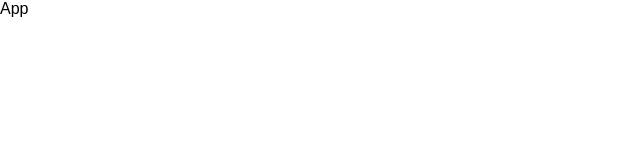
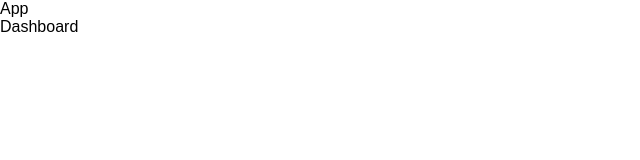
Before and after one commit to keshaldesai/adminui, a React (Create React App) app: page /dashboard in a window 1280 px wide. Shown: the top 160 px of the page, without its empty margins (0-640 px from the left). Built offline with nearby package versions, Linux system fonts and the light colour scheme.

Commit message:
react router setup

```diff
--- a/package.json
+++ b/package.json
@@ -6,7 +6,8 @@
     "node-sass-chokidar": "0.0.3",
     "npm-run-all": "^4.0.2",
     "react": "^15.6.1",
-    "react-dom": "^15.6.1"
+    "react-dom": "^15.6.1",
+    "react-router-dom": "^4.1.2"
   },
   "devDependencies": {
     "react-scripts": "1.0.10"
--- a/src/components/App.js
+++ b/src/components/App.js
@@ -1,8 +1,17 @@
 import React, { Component } from "react";
+import { BrowserRouter as Router, Route } from "react-router-dom";
+import Dashboard from "./Dashboard/Dashboard";
 
 class App extends Component {
   render() {
-    return <div className="app">App</div>;
+    return (
+      <Router>
+        <div className="app">
+          App
+          <Route path="/dashboard" component={Dashboard} />
+        </div>
+      </Router>
+    );
   }
 }
 
--- /dev/null
+++ b/src/components/Dashboard/Dashboard.js
@@ -0,0 +1,9 @@
+import React, { Component } from "react";
+
+class Dashboard extends Component {
+  render() {
+    return <div className="dashboard">Dashboard</div>;
+  }
+}
+
+export default Dashboard;
```
Also changed, not shown: 1 other file (tests, documents, lock files or other folders).
